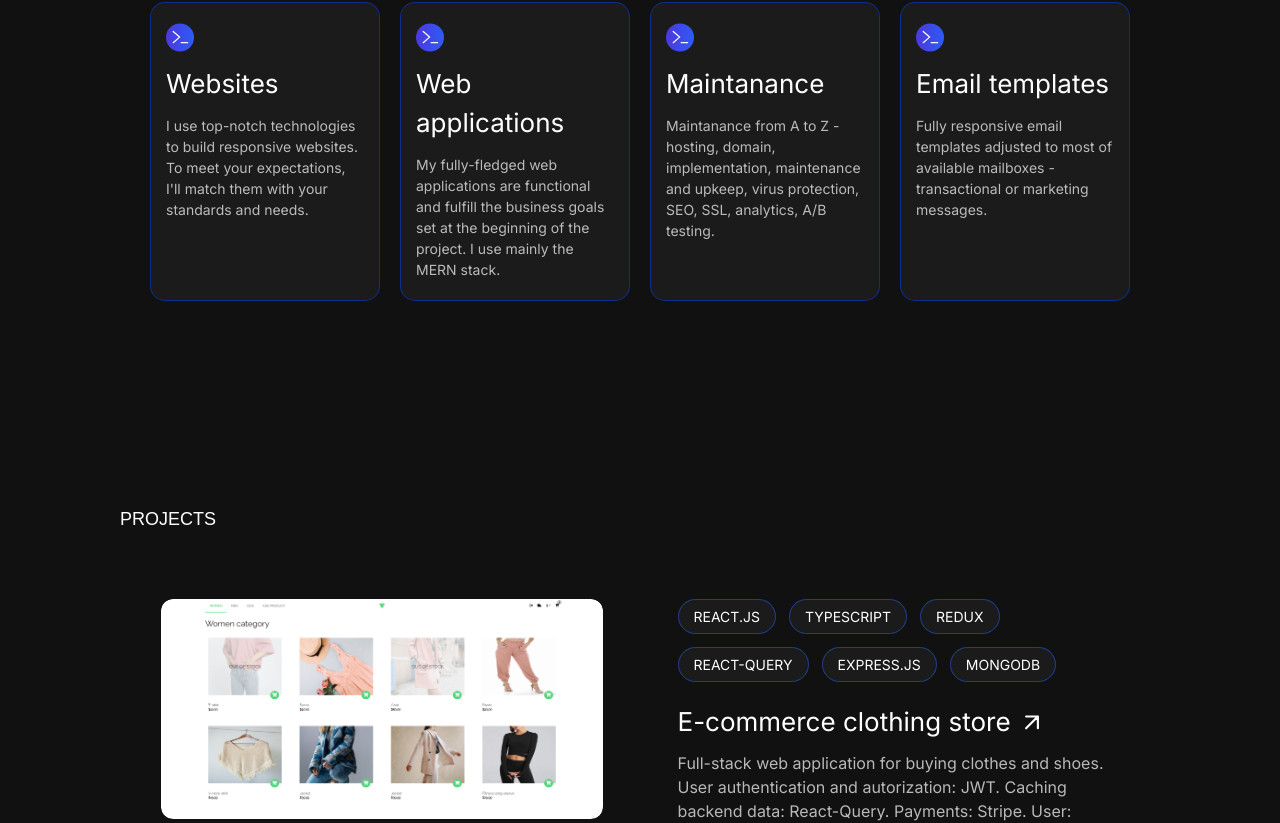
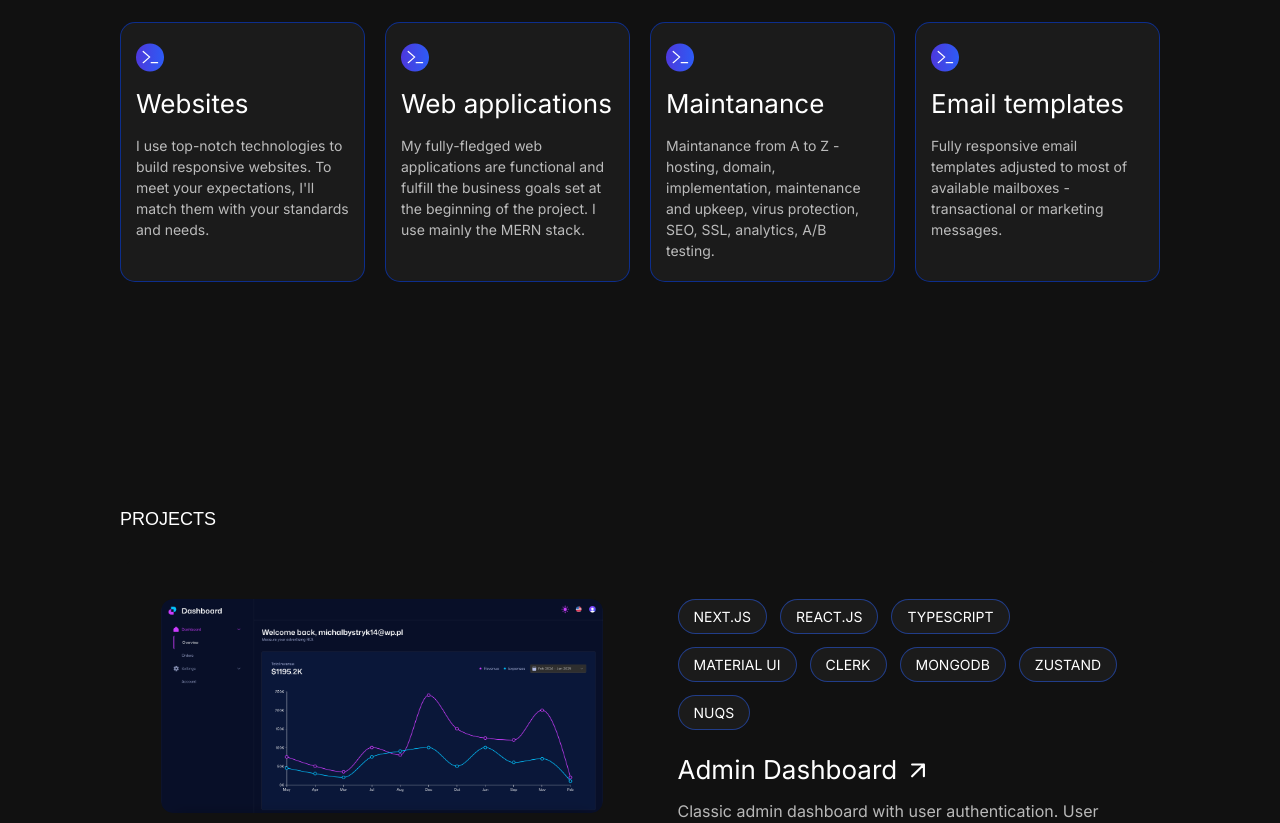
Before and after one commit to Bystrol/portfolio-website, a Next.js app: page / in a window 1280 px wide. Shown: the part 1977-2800 px from the top of the page. Built offline with nearby package versions, Linux system fonts and the light colour scheme; a web font is replaced by a local one.

Commit message:
feat: add admin dashboard project to projects section

```diff
--- a/src/components/organisms/OfferSection.tsx
+++ b/src/components/organisms/OfferSection.tsx
@@ -55,7 +55,7 @@ export default function OfferSection({ translation }: OfferSectionProps) {
       transition={{ duration: 1 }}
       className="relative lg:static h-[200vh] lg:h-screen w-full lg:flex lg:justify-center lg:items-center sm:px-[60px] lg:px-[120px] pb-[60px] lg:pb-0"
     >
-      <div className="sticky lg:static top-0 flex flex-col gap-[25px] pt-[15vh] lg:pt-0 mr-[4.6vw] lg:mr-0 max-w-[1440px] overflow-hidden px-[30px]">
+      <div className="sticky lg:static top-0 flex flex-col gap-[25px] pt-[15vh] lg:pt-0 mr-[4.6vw] lg:mr-0 max-w-[1440px] overflow-hidden px-[30px] lg:px-0">
         <h2
           className={`${unbounded.className} text-[16px] lg:text-[18px] uppercase`}
         >
--- a/src/components/organisms/ProjectsSection.tsx
+++ b/src/components/organisms/ProjectsSection.tsx
@@ -4,6 +4,7 @@ import { Unbounded } from 'next/font/google'
 import Image from 'next/image'
 import FirstProjectImage from '../../../public/images/project-image-1.png'
 import SecondProjectImage from '../../../public/images/project-image-2.png'
+import AdminDashboardImage from '../../../public/images/admin-dashboard.png'
 import TechnologyBox from '../atoms/TechnologyBox'
 import Link from 'next/link'
 import ArrowTopRight from '../atoms/ArrowTopRight'
@@ -19,6 +20,21 @@ type ProjectsSectionProps = {
 }
 
 const projectsDetails = [
+  {
+    image: AdminDashboardImage,
+    technologies: [
+      'next.js',
+      'react.js',
+      'typescript',
+      'material ui',
+      'clerk',
+      'mongodb',
+      'zustand',
+      'nuqs'
+    ],
+    previewLink: 'https://admin-dashboard-gamma-murex.vercel.app/',
+    githubLink: 'https://github.com/Bystrol/admin-dashboard'
+  },
   {
     image: FirstProjectImage,
     technologies: [
--- a/src/utils/data/translations.json
+++ b/src/utils/data/translations.json
@@ -39,6 +39,10 @@
     "projects": {
       "heading": "Projekty",
       "cards": [
+        {
+          "title": "Panel administracyjny",
+          "content": "Klasyczny panel administracyjny z autentykacją użytkownika. Użytkownik widzi swoje przychody i użytkowników na wykresach. Może również wyszukać konkretne zamówienia."
+        },
         {
           "title": "Internetowy sklep odzieżowy",
           "content": "Aplikacja full-stackowa do kupowania ubrań oraz butów. Autentykacja i autoryzacja użytkowników: JWT. Cachowanie danych z backendu: React-Query. Płatności: Stripe. Użytkownik: wybiera rozmiar i kolor produktu, zarządza koszykiem, składa zamówienia."
@@ -119,6 +123,10 @@
       "heading": "Projects",
       "cards": [
         {
+          "title": "Admin Dashboard",
+          "content": "Classic admin dashboard with user authentication. User can see his revenue and users on charts. He can also search for specific orders."
+        },
+        {
           "title": "E-commerce clothing store",
           "content": "Full-stack web application for buying clothes and shoes. User authentication and autorization: JWT. Caching backend data: React-Query. Payments: Stripe. User: selects size and color, manages basket, places an order."
         },
```
Also changed, not shown: public/images/admin-dashboard.png (added).
